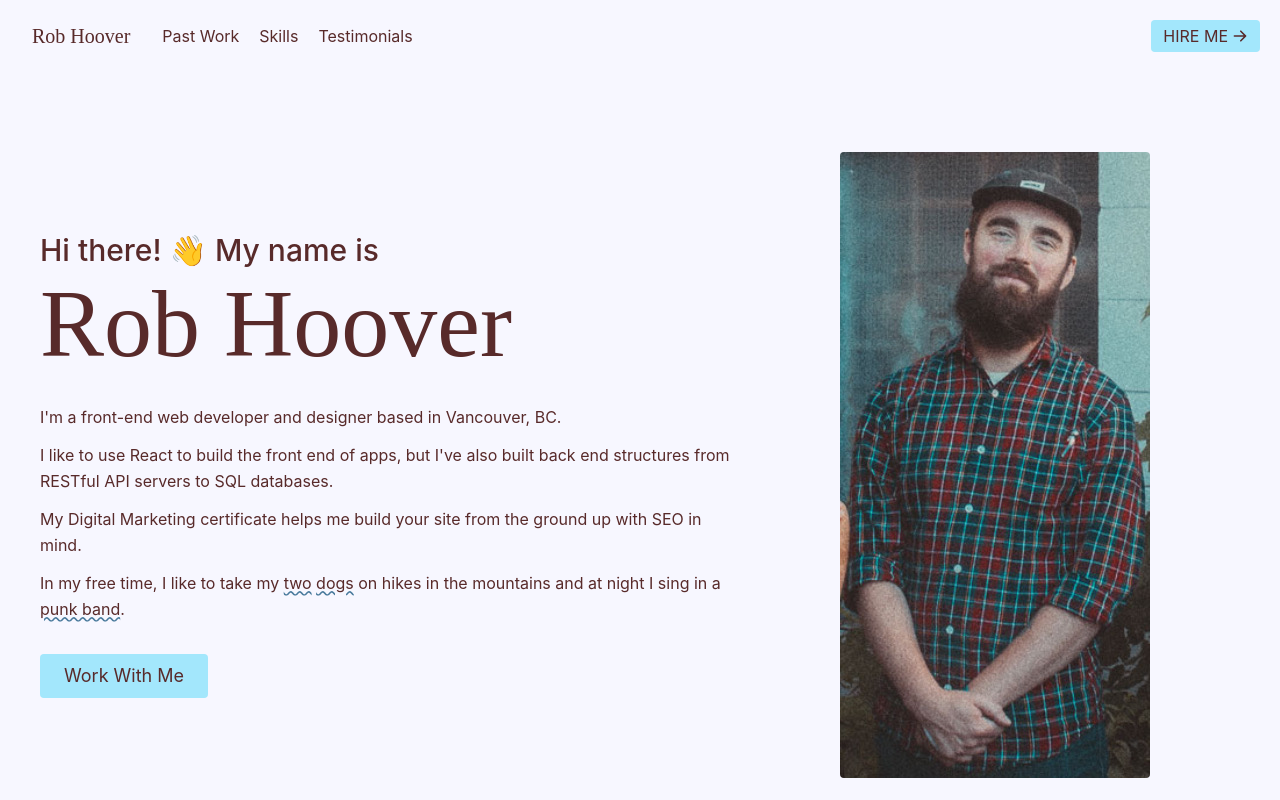
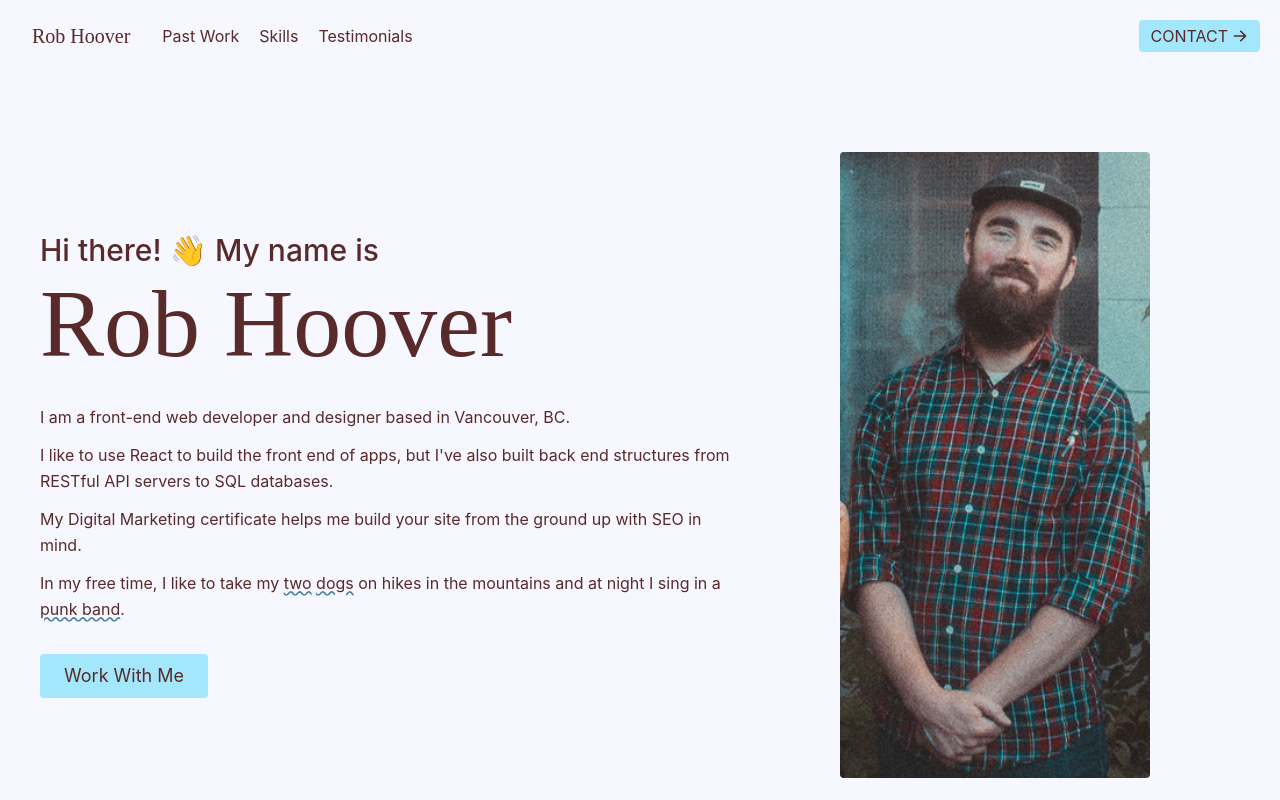
Before and after one commit to robalobadob/react-dev-portfolio, a React (Create React App) app: page / in a window 1280 px wide. Shown: the top 800 px of the page. Built offline with nearby package versions, Linux system fonts and the light colour scheme; a web font is replaced by a local one.

Commit message:
change contact section title

```diff
--- a/src/components/About.js
+++ b/src/components/About.js
@@ -12,7 +12,7 @@ export default function About() {
              Rob Hoover
           </h1>
           <p className="mb-3 leading-relaxed">
-            I'm a front-end web developer and designer based in Vancouver, BC.
+            I am a front-end web developer and designer based in Vancouver, BC.
           </p>
           <p className="mb-3 leading-relaxed">
             I like to use React to build the front end of apps, but I've also built back end structures from RESTful API servers to SQL databases.
--- a/src/components/Contact.js
+++ b/src/components/Contact.js
@@ -37,7 +37,7 @@ export default function Contact() {
                     <div className="text-center mb-10">
                         <HiPlusCircle className="w-10 inline-block mb-4 text-6xl text-npb" />
                         <h1 className="sm:text-5xl text-4xl font-medium title-font text-steel mb-4">
-                            Hire Me
+                            Work With Me
                         </h1>
                         <p className="text-base leading-relaxed xl:w-2/4 lg:w-3/4 mx-auto">
                             Let me know if I can help you with your newest project.
--- a/src/components/Navbar.js
+++ b/src/components/Navbar.js
@@ -24,7 +24,7 @@ export default function Navbar() {
                 <a
                     href="#contact"
                     className="inline-flex items-center bg-npb border-0 py-1 px-3 focus:outline-none hover:bg-blue-300 rounded text-base mt-4 md:mt-0">
-                    HIRE ME
+                    CONTACT
                     <HiArrowRight className="w-4 h-4 ml-1" />
                 </a>
             </div>
```
Also changed, not shown: 11 other files (tests, documents, lock files or other folders).
